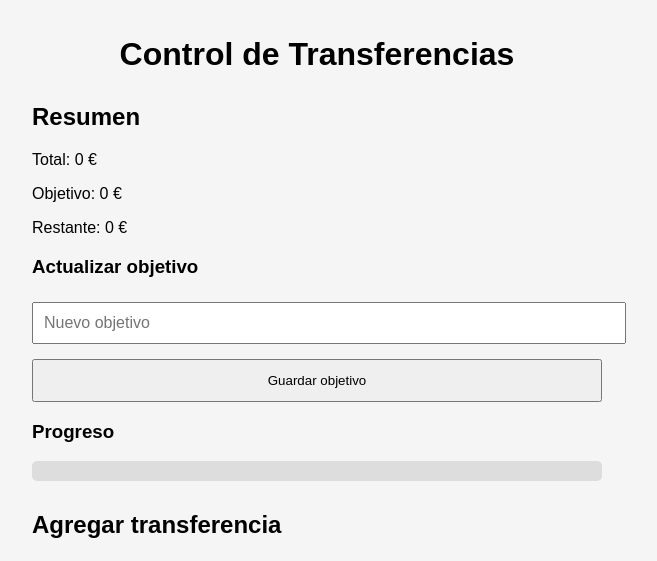
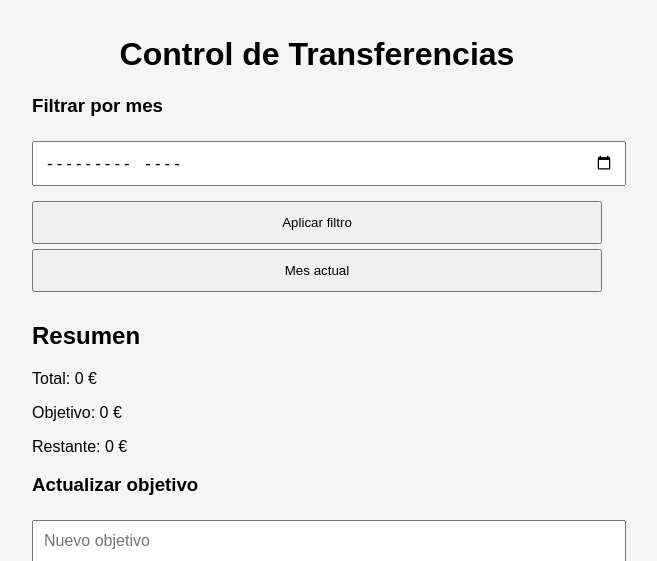
Before and after one commit to Carlosdefaria/Transferencias-app, a Flask app: page / in a window 1280 px wide. Shown: the top 561 px of the page, without its empty margins (323-980 px from the left). Run offline with Flask 3, Linux system fonts and the light colour scheme; data that the repository does not hold is empty; some libraries are stand-ins or nearby versions.

Commit message:
filtrar mes opcion

```diff
--- a/templates/index.html
+++ b/templates/index.html
@@ -10,6 +10,13 @@
 
 <h1>Control de Transferencias</h1>
 <p id="mensaje" style="color: green;"></p>
+
+<h3>Filtrar por mes</h3>
+
+<input type="month" id="filtro-mes">
+<button onclick="aplicarFiltro()">Aplicar filtro</button>
+<button onclick="limpiarFiltro()">Mes actual</button>
+
 
 <h2>Resumen</h2>
 
@@ -42,9 +49,35 @@
 <ul id="lista-transferencias"></ul>
 
 <script>
+let mesSeleccionado = null;
+
+function aplicarFiltro() {
+    const input = document.getElementById("filtro-mes").value;
+
+    if (!input) return;
+
+    mesSeleccionado = input; // formato: "2026-04"
+
+    cargarResumen();
+    cargarTransferencias();
+}
+
+function limpiarFiltro() {
+    mesSeleccionado = null;
+
+    cargarResumen();
+    cargarTransferencias();
+}
+
 
 async function cargarResumen() {
-    const respuesta = await fetch("/resumen");
+    let url = "/resumen";
+
+    if (mesSeleccionado) {
+        url += "?mes=" + mesSeleccionado;
+    }
+
+    const respuesta = await fetch(url);
     const data = await respuesta.json();
 
     document.getElementById("total").innerText = data.total;
@@ -80,19 +113,20 @@ async function cargarTransferencias() {
     lista.innerHTML = "";
 
     data.forEach(t => {
+        if (mesSeleccionado) {
+            if (!t.fecha.startsWith(mesSeleccionado)) return;
+        }
+
         const item = document.createElement("li");
 
-        const fecha = new Date(t.fecha);
-        const fechaFormateada = fecha.toLocaleDateString("es-ES");
-
         item.innerHTML = `
-            <span>${t.monto}€ | ${fechaFormateada} | ${t.descripcion}</span>
+            <span>${t.monto}€ | ${t.fecha} | ${t.descripcion}</span>
             <button class="btn-eliminar" onclick="eliminarTransferencia(${t.id})">X</button>
         `;
 
         lista.appendChild(item);
     });
-}
+} //
 
 async function agregarTransferencia() {
     const monto = document.getElementById("monto").value;
```
